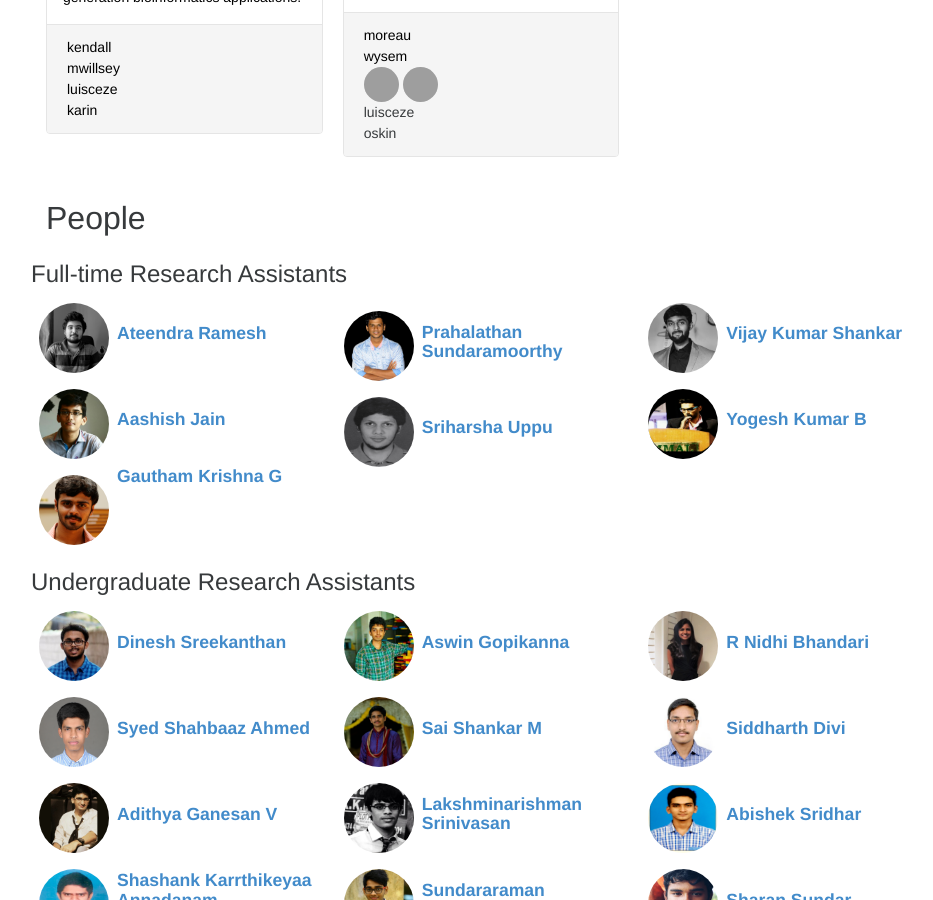
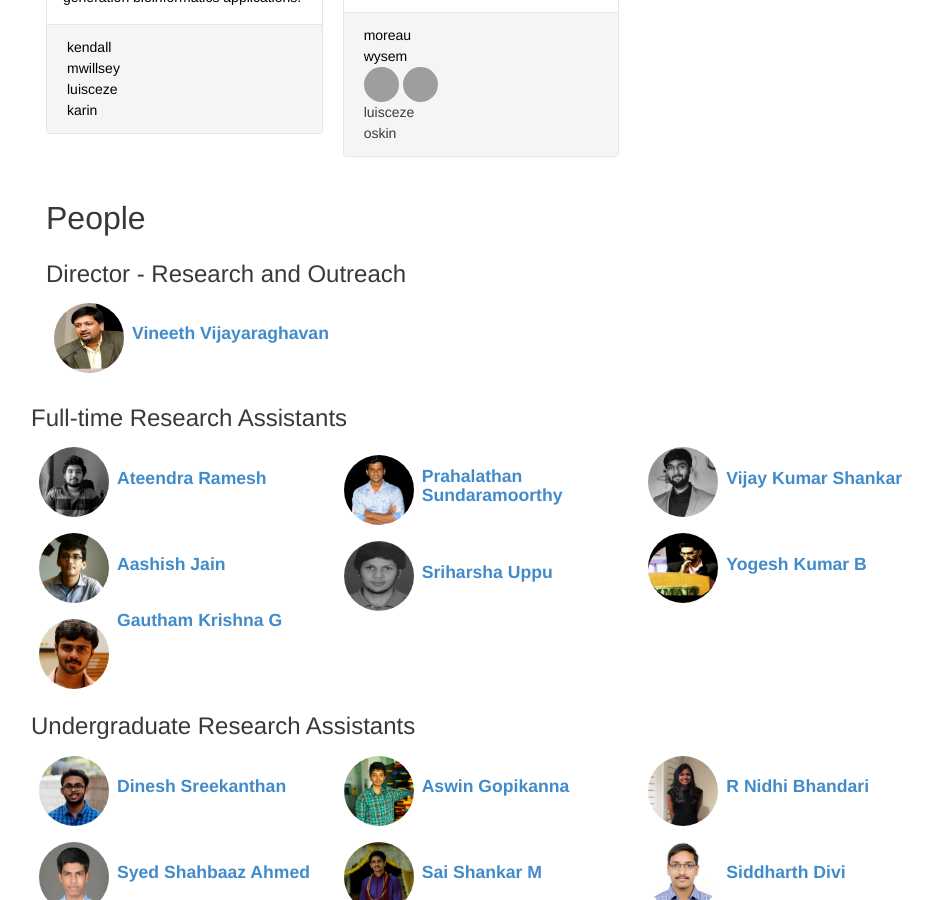
Before and after one commit to prahalath/solarillionfoundation.github.io, a Jekyll site: the page built from index.html, in a window 1280 px wide and 900 px high, scrolled down 1509 px. Shown: the whole window, without its empty margins (159-1092 px from the left). Built offline with Jekyll 4.4.1, drawn with Linux system fonts in a browser that asks for light colours; nearby versions of some CDN libraries; Markdown is read by kramdown in place of the engine named in the settings; grey boxes are pictures that could not be loaded.

Commit message:
added sir and his page

```diff
--- a/_config.yml
+++ b/_config.yml
@@ -16,10 +16,12 @@ permalink: /blog/:year/:month/:day/:title.html
 
 # Sections on the "people" page.
 roles:
+    - {key: director, name: Director}
     - {key: fulltime, name: Full-time Research Assistants}
     - {key: ugra, name: Undergraduate Research Assistants}
     - {key: ugpa, name: Undergraduate Project Assistants}
     - {key: alum, name: Alumni}
+
     # - {key: ugrad, name: Undergraduate Students}
     # - {key: ugrad-alum, name: Past Undergraduate Students}
     # - {key: collab, name: Collaborators}
--- a/_data/people.yml
+++ b/_data/people.yml
@@ -1,5 +1,10 @@
 # Fulltime
 # Alphabetical order
+
+vineethv:
+    display_name: "Vineeth Vijayaraghavan"
+    role: director
+    image: /img/people/Vineeth-Vijayaraghavan.png
 
 ateendra:
     display_name: "Ateendra Ramesh"
--- a/index.html
+++ b/index.html
@@ -82,6 +82,26 @@ role_remain:
 
 <h2>People</h2>
 <!-- <h2>{{site.url }}</h2> -->
+
+    <div class="col-md-16">
+            <h3>Director - Research and Outreach </h3>
+            <ul class="people faculty">
+                        <li>
+                            <a href="{{ site.url }}/dir/">
+                                {% if imgurl %}
+                                <img class="img-circle profile" src="/img/people/Vineeth-Vijayaraghavan.png" />
+                            {% else %}
+                                <svg class="profile"><circle class="noprofile" /></svg>
+                            {% endif %}
+                            </a>
+                            <div class="person">
+                            <a href="{{ site.url }}/dir/">
+                            <h4>Vineeth Vijayaraghavan</h4>
+                            </a>
+                            </div>
+                        </li>
+
+    </div>
 <div class="row">
 {% for grp in page.role_groups %}
     <!-- <h3>{{ grp }}</h3><br/> -->
--- a/people.html
+++ b/people.html
@@ -43,12 +43,6 @@ role_groups:
                         {% endif %}
                         </a>
                         <div class="person">
-                            {% if person.webpage %}
-                              {% assign website_url= person.webpage%}
-                            {% else %}
-                              {% assign website_url= site.url/people#item[0] %}
-                            {% endif %}
-                            <a href="{{wesite_url}}">
                         <h4>{{person.display_name}}</h4>
                         </a>
                         {% if person.bio %}<p align="justify" class="bio">{{person.bio}}</p>{% endif %}
```
Also changed, not shown: dir.html (added, +19 -0 lines), img/people/Vineeth-Vijayaraghavan.png (added), 5 other files.
